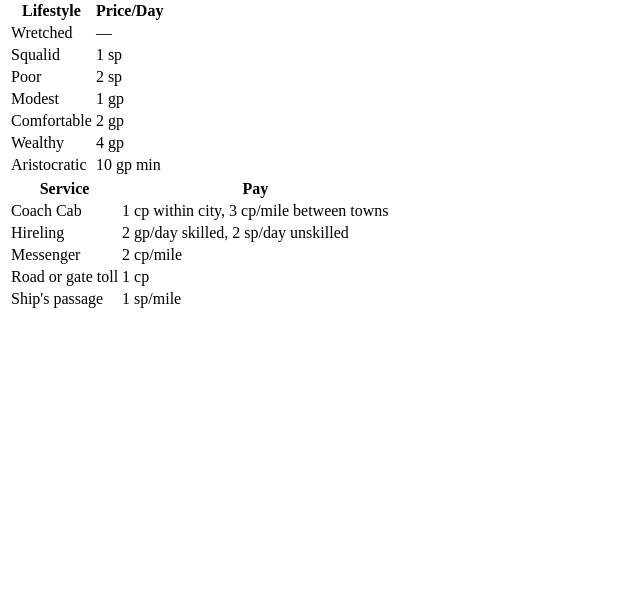
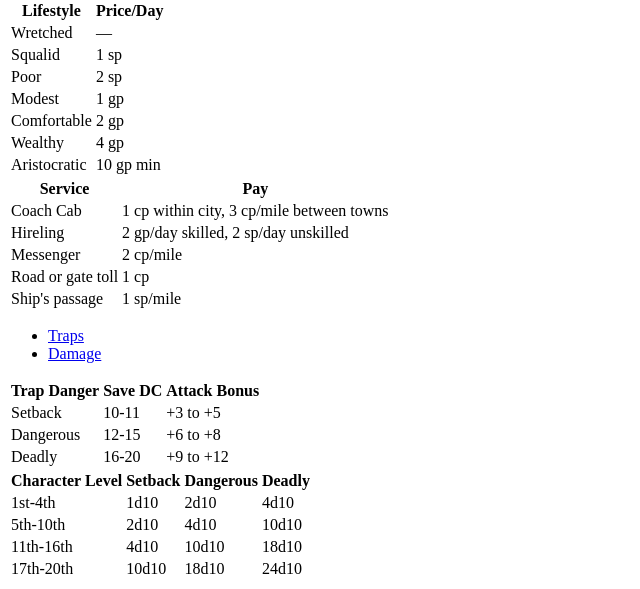
Before and after one commit to acaggiano/dmtools, a Django app: template dmdashboard/templates/dmdashboard/partials/actions.html in a window 1280 px wide. Shown: the part 4946-5535 px from the top of the page, without its empty margins (0-640 px from the left). Before the commit the page ends 5254 px from the top, so only its background shows below. Run offline with Django 3.2, Linux system fonts and the light colour scheme; the template is opened without the code that fills it, so the values that code supplies are empty; parts of the project's set-up code (start-up, migrations or seed data) failed here and were passed over.

Commit message:
more static content

```diff
--- a/dmdashboard/templates/dmdashboard/partials/actions.html
+++ b/dmdashboard/templates/dmdashboard/partials/actions.html
@@ -858,8 +858,76 @@
             </div>
             <div class="col-md-6">
                 <div class="card">
-                    <div class="card-header"></div>
-                    <div class="card-block"></div>
+                    <div class="card-header">
+                        <ul class="nav nav-tabs card-header-tabs" role="tablist">
+                            <li class="nav-item">
+                                <a href="#traps" class="nav-link active" data-toggle="tab" role="tab" aria-controls="traps">Traps</a>
+                            </li>
+                            <li class="nav-item">
+                                <a href="#damage" class="nav-link" data-toggle="tab" role="tab" aria-controls="damage">Damage</a>
+                            </li>
+                        </ul>
+                    </div>
+                    <div class="tab-content card-block">
+                        <div id="traps" class="tab-pane active" role="tabpanel">
+                            <table class="table table-sm table-responsive">
+                                <tr>
+                                    <th>Trap Danger</th>
+                                    <th>Save DC</th>
+                                    <th>Attack Bonus</th>
+                                </tr>
+                                <tr>
+                                    <td>Setback</td>
+                                    <td>10-11</td>
+                                    <td>+3 to +5</td>
+                                </tr>
+                                <tr>
+                                    <td>Dangerous</td>
+                                    <td>12-15</td>
+                                    <td>+6 to +8</td>
+                                </tr>
+                                <tr>
+                                    <td>Deadly</td>
+                                    <td>16-20</td>
+                                    <td>+9 to +12</td>
+                                </tr>
+                            </table>
+                        </div>
+                        <div id="damage" class="tab-pane" role="tabpanel">
+                            <table class="table table-sm table-responsive">
+                                <tr>
+                                    <th>Character Level</th>
+                                    <th>Setback</th>
+                                    <th>Dangerous</th>
+                                    <th>Deadly</th>
+                                </tr>
+                                <tr>
+                                    <td>1st-4th</td>
+                                    <td>1d10</td>
+                                    <td>2d10</td>
+                                    <td>4d10</td>
+                                </tr>
+                                <tr>
+                                    <td>5th-10th</td>
+                                    <td>2d10</td>
+                                    <td>4d10</td>
+                                    <td>10d10</td>
+                                </tr>
+                                <tr>
+                                    <td>11th-16th</td>
+                                    <td>4d10</td>
+                                    <td>10d10</td>
+                                    <td>18d10</td>
+                                </tr>
+                                <tr>
+                                    <td>17th-20th</td>
+                                    <td>10d10</td>
+                                    <td>18d10</td>
+                                    <td>24d10</td>
+                                </tr>
+                            </table>
+                        </div>
+                    </div>
                 </div>
             </div>
 
```
